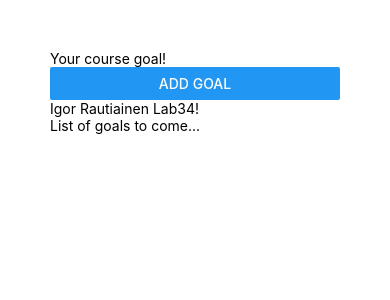
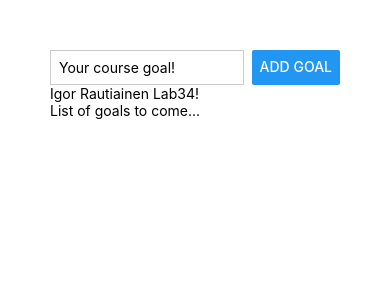
Before and after one commit to igo-rau/RNLab34, a React Native app: screen / in a window 390 px wide. Shown: the top 300 px of the page. Built offline with nearby package versions, Linux system fonts and the light colour scheme.

Commit message:
Text input styles

```diff
--- a/App.js
+++ b/App.js
@@ -4,8 +4,8 @@ import { Button } from "react-native";
 export default function App() {
   return (
     <View style={styles.appContainer}>
-      <View>
-        <TextInput placeholder='Your course goal!' />
+      <View style={styles.inputContainer}>
+        <TextInput style={styles.TextInput} placeholder='Your course goal!' />
         <Button title='Add Goal'/>
 
       </View>
@@ -22,7 +22,19 @@ export default function App() {
 const styles = StyleSheet.create({
   appContainer: {
     padding: 50
+  },
+  inputContainer: {
+    flexDirection:'row',
+    justifyContent: 'space-between',
+  },
+  TextInput: {
+    borderWidth: 1,
+    borderColor: '#ccc',
+    width: '80%',
+    marginRight: 8,
+    padding: 8
   }
+
   // container: {
   //   flex: 1,
   //   backgroundColor: "#fff",
```
